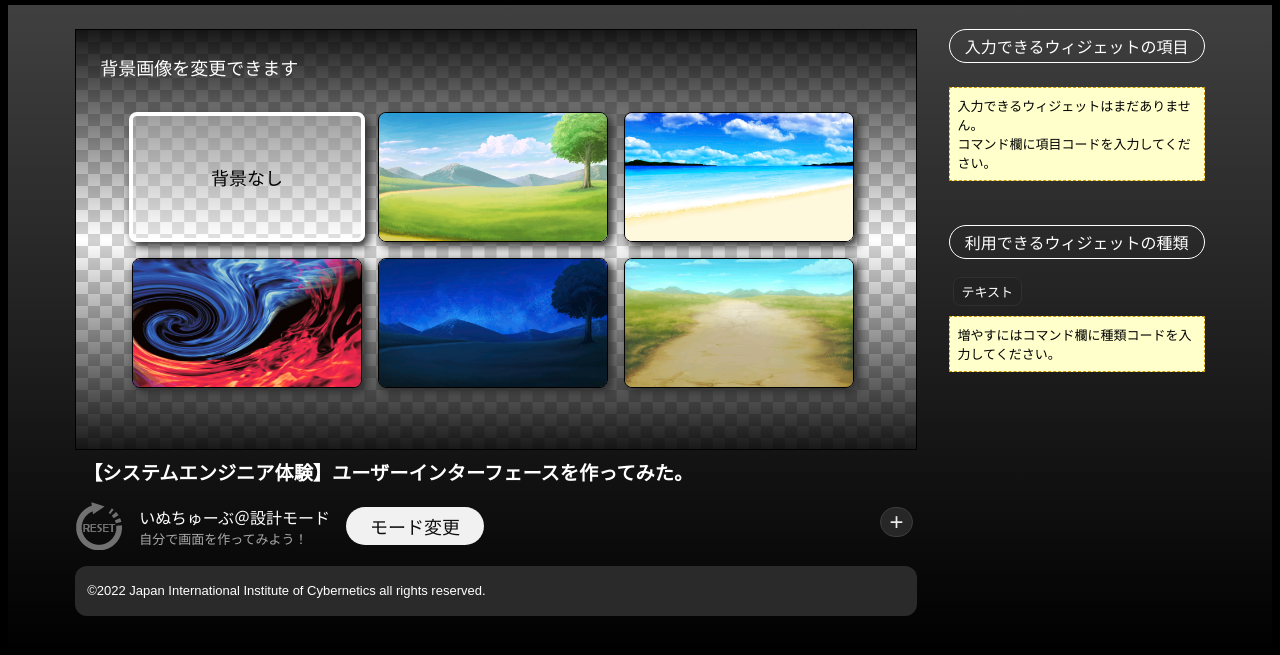
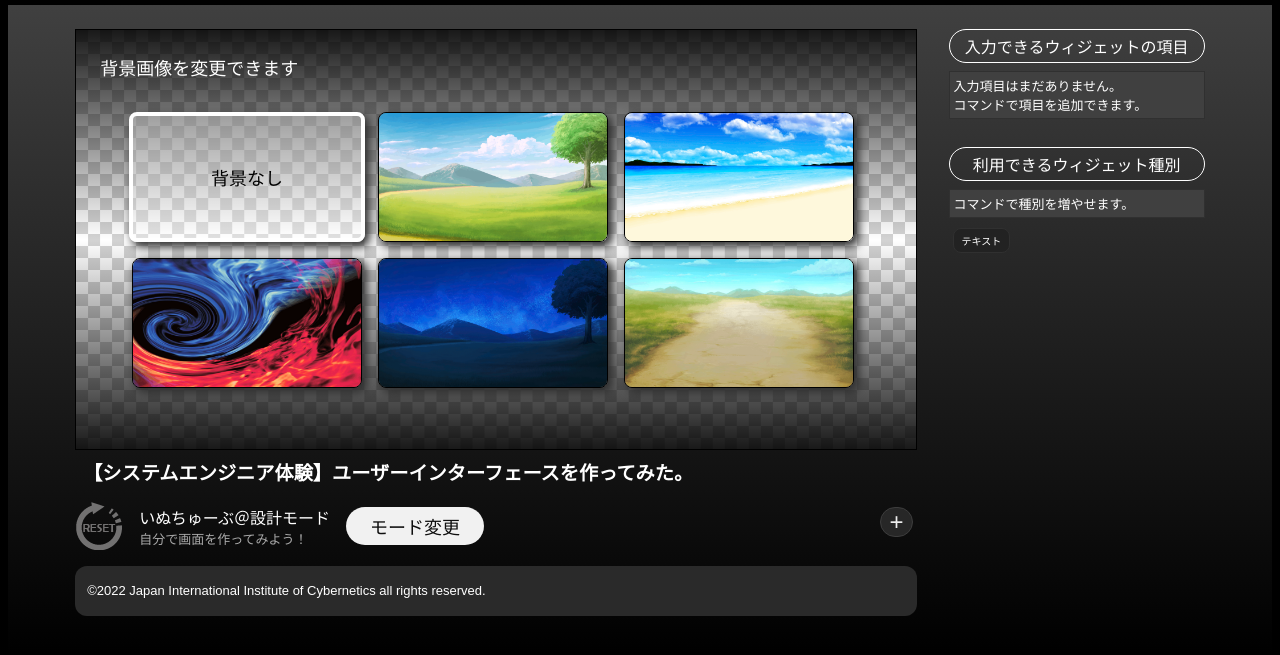
Before and after one commit to starandburn/ynutube, a plain HTML site: page index.html in a window 1280 px wide. Both pictures are taken after a click on the button "モード変更". Shown: the part 59-714 px from the top of the page. Drawn offline with Linux system fonts and the light colour scheme.

Commit message:
本公開20221217用

```diff
--- a/flexstyle.css
+++ b/flexstyle.css
@@ -688,7 +688,7 @@ body.dark-theme {
 .widgets-info .title,
 .widget-area .title {
     text-align: center;
-    margin: 0 0 16px;
+    margin: 0 0 8px;
     padding: 4px;
     border-radius: 24px;
     border: solid 1px var(--dark-text-color);
@@ -706,7 +706,7 @@ body.dark-theme {
 .widgets-info {
     padding: 4px 0px;
     display: none;
-    margin: 32px 0 0;
+    margin: 16px 0 0;
     border: none;
     flex-direction: column;
     /* background-color: antiquewhite; */
@@ -714,11 +714,11 @@ body.dark-theme {
 
 .widgets-info .description,
 .widget-area .description {
-    margin: 8px 0 ;
-    padding:8px;
-    border:dashed 1px  #c90;
-    background-color: #ffc;
-    color:black;
+    margin: 0px 0 8px;
+    padding: 4px;
+    border: solid 1px var(--dark-border-color);
+    background-color: var(--dark-background-grad-start-color);
+    color: var(--dark-borer-color);
     font-size: small;
 }
 
@@ -735,16 +735,8 @@ body.dark-theme {
 .widgets-info li {
     display: inline-block;
     width: fit-content;
-    padding: 4px 8px;
     margin: 2px 4px;
-    background-color: var(--dark-command-button-background-color);
-    border:1px solid var(--dark-command-box-border-color);
-    color: var(--dark-command-box-text-color);
-    border-radius: 8px;
-    font-size: small;
-    white-space: nowrap;
 }
-
 
 .button-area {
     padding: 0;
@@ -959,7 +951,7 @@ body.dark-theme {
     border: solid 1px var(--border-color);
     background-color: var(--sub-background-color);
     overflow-y: scroll;
-    max-height: 50vh;
+    max-height: 30vh;
     box-shadow: 0px 1px 2px 0px var(--border-shadow-color) inset;
 }
 
@@ -1127,5 +1119,19 @@ body.dark-theme {
 
 
 .widget-type-tag {
-    cursor:pointer;
+    padding: 4px 8px;
+    background-color: var(--dark-command-button-background-color);
+    border: 1px solid var(--dark-command-box-border-color);
+    color: var(--dark-command-box-text-color);
+    border-radius: 8px;
+    font-size: x-small;
+    white-space: nowrap;
+    cursor: pointer;
 }
+
+.widget-type-tag:hover{
+    background-color: var(--dark-command-button-hover-background-color);
+}
+.widget-type-tag:active{
+    background-color: var(--dark-command-button-active-background-color);
+}
--- a/index.html
+++ b/index.html
@@ -4,6 +4,7 @@
 <head>
     <meta charset="UTF-8">
     <title>YnuTube</title>
+    <link rel="shortcut icon" type="image/x-icon" href="path/to/favicon.ico">
     <link href="flexstyle.css" rel="stylesheet">
     <script src="scripts.js"></script>
     <script src="main.js"></script>
@@ -107,7 +108,9 @@
                 </div>
                 <!-- 概要欄 -->
                 <div id="overviewArea" class="overview-area">
-                    <p><span id="clickCommand">&copy;</span>2022 Japan International Institute of Cybernetics all rights reserved. </p>
+                    <p><span id="debugCommand" class="disabled-select">&copy;</span>2022 Japan International Institute
+                        of Cybernetics <span id="allWidgetsCommand" class="disabled-select">all</span> rights <span
+                            id="everyTypesCommand" class="disabled-select">reserved</span>. </p>
                 </div>
             </div>
             <!-- サイドパネル -->
--- a/main.js
+++ b/main.js
@@ -127,7 +127,7 @@ const widgetTypes = [
     { id: WIDGET_TYPE_ID_DROPDOWN, text: 'ドロップダウン', code: 'd', icon: '🔽', short: 'ドロップ' },
     { id: WIDGET_TYPE_ID_LIST, text: 'リストボックス', code: 'l', icon: '🚦', short: 'リスト' },
     { id: WIDGET_TYPE_ID_SLIDER, text: 'スライダー', code: 's', icon: '🎚', short: 'スライダ' },
-    { id: WIDGET_TYPE_ID_IMAGELIST, text: 'イメージリスト', code: 'i', icon: '🖼', short: 'イメージ', usableFields: [FIELD_ID_KIND] },
+    { id: WIDGET_TYPE_ID_IMAGELIST, text: 'イメージリスト', code: 'i', icon: '🖼', short: 'イメージ(種類のみ)', usableFields: [FIELD_ID_KIND] },
 ];
 
 // 選択肢項目
@@ -264,9 +264,11 @@ let defaultWidgetTypesEnabled;
 function setHiddenCommands() {
 
     const table = [
-        { id: 'clickCommand', on: 'setClickable(true)' },
+        { id: 'clickCommand', on: 'setClickable(true);updateLinkUrl();' },
+        { id: 'debugCommand', on: 'doDebugCommand();' },
+        { id: 'everyTypesCommand', on: 'doCommand(\'every\');' },
+        { id: 'allWidgetsCommand', on: 'doCommand(\'widgets\');' },
     ];
-
     for (let c of table) {
         const elements = document.querySelectorAll(`#${c.id}`);
         for (let e of elements) {
@@ -528,7 +530,7 @@ function doCommand(text) {
                     return;
                 case COMMAND_ALL:
                     doCommand(COMMAND_WIDGETS);
-                    doCommand(COMMAND_BUTTONS);
+                    doCommand(COMMAND_BUTTON);
                     return;
                 case COMMAND_WIDGETS:
                     resetWidgets();
@@ -864,7 +866,7 @@ function createComponent(fieldId, type, mode = MODE_PLAY) {
                 component = new DropDown(fieldId, getListItems(fieldId), getDefaultValue(fieldId), CLASS_SIMPLE);
                 break;
             case WIDGET_TYPE_ID_LIST:
-                component = new ListBox(fieldId, getListItems(fieldId), getDefaultValue(fieldId), CLASS_SIMPLE, null, () => { doCommand(COMMAND_DOG); });
+                component = new ListBox(fieldId, getListItems(fieldId), getDefaultValue(fieldId), CLASS_SIMPLE, Math.min(getListItems(fieldId).length, 5), () => { doCommand(COMMAND_DOG); });
                 break;
             case WIDGET_TYPE_ID_SLIDER:
                 component = new Slider(fieldId, getListItems(fieldId), getDefaultValue(fieldId), CLASS_COMPOSITE);
@@ -1130,9 +1132,24 @@ function buildWidgetTypesInfo(mode) {
     clearChildElements(widgetsInfo);
     if (isEditMode(mode)) {
 
-        widgetsInfo.appendChild(getTitleElement('利用できるウィジェットの種類'));
-
         const items = widgetTypes.filter(x => x.enabled);
+
+        widgetsInfo.appendChild(getTitleElement('利用できるウィジェット種別'));
+
+        const desc = [];
+        if (items.length == 0) {
+            desc.push('有効なウィジェット種別がありません。');
+        } else if (widgets.length > 0) {
+            // desc.push('種別を押すと全項目に一括設定します。');
+        }
+        if (items.length >= widgetTypes.length) {
+            desc.push('すべてのウィジェットが利用可能です。')
+        } else {
+            desc.push('コマンドで種別を増やせます。');
+        }
+
+        if (desc.length > 0) widgetsInfo.appendChild(getDescriptionElement(...desc));
+
         const element = document.createElement('ul');
         for (let item of items) {
             const li = document.createElement('li');
@@ -1146,15 +1163,6 @@ function buildWidgetTypesInfo(mode) {
 
         widgetsInfo.appendChild(element);
 
-        const desc = [];
-        if (items.length == 0) desc.push('利用できるウィジェットがありません。');
-        if (items.length >= widgetTypes.length) {
-            desc.push('すべてのウィジェットが利用可能です。')
-        } else {
-            desc.push('増やすにはコマンド欄に種類コードを入力してください。');
-        }
-        if (desc.length > 0) widgetsInfo.appendChild(getDescriptionElement(...desc));
-
         widgetsInfo.style.display = STYLE_VALUE_FLEX;
 
     } else {
@@ -1164,17 +1172,14 @@ function buildWidgetTypesInfo(mode) {
 }
 
 function setAllWidgets(typeId) {
-    console.log('全ウィジェット値設定')
-
+    console.log('ウィジェット種類一括変更')
     UpdateWidgetTypes();
-    for (let widget of widgets){
+    for (let widget of widgets) {
         const type = getWidgetTypeById(typeId);
-        if (isNone(type.usableFields) || type.usableFields?.includes(widget.fieldId))
-        {
+        if (isNone(type.usableFields) || type.usableFields?.includes(widget.fieldId)) {
             setFieldValue(widget.fieldId, typeId);
         }
     }
-
 }
 
 
@@ -1190,7 +1195,9 @@ function buildWidgetArea(mode = MODE_PLAY, update = false, newWidget = false, al
     if (isEditMode(mode)) {
         widgetArea.appendChild(getTitleElement('入力できるウィジェットの項目'));
         if (widgets.length == 0) {
-            widgetArea.appendChild(getDescriptionElement('入力できるウィジェットはまだありません。', 'コマンド欄に項目コードを入力してください。'));
+            widgetArea.appendChild(getDescriptionElement(
+                '入力項目はまだありません。',
+                'コマンドで項目を追加できます。'));
             return;
         }
     }
@@ -1334,7 +1341,10 @@ function updateLinkUrl() {
 
 function onMenubutton_Click() {
     console.log('イベント:', '[メニューボタン]マウスクリック');
-    doDebugCommand();
+    if (confirm('サンプルを別タブに表示します。\n今作っているものに戻るにはタブを切り替えてください。')){
+        window.open('./?n=c1&w=dczrprkl&u=7f&t=dog.random', '_blank');
+    }
+    // doDebugCommand();
 }
 
 // [一時停止]ボタン
```
